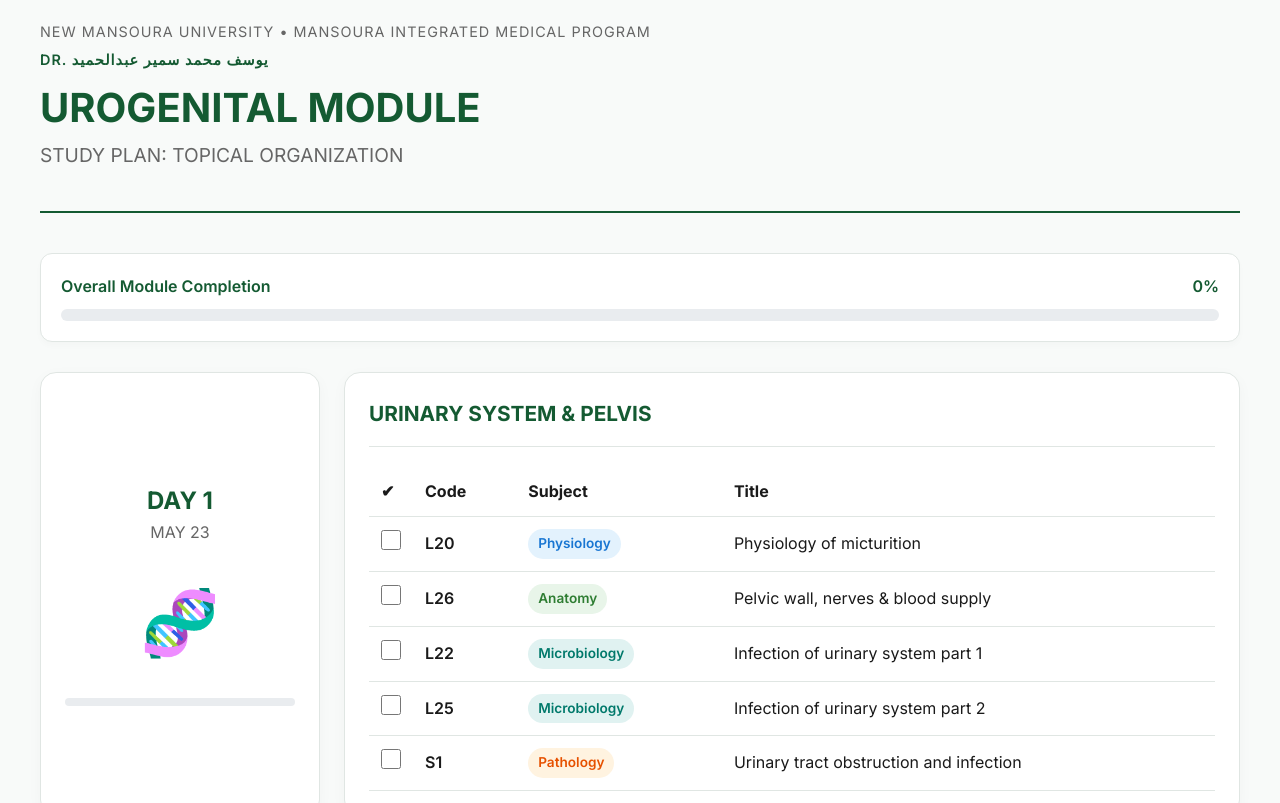
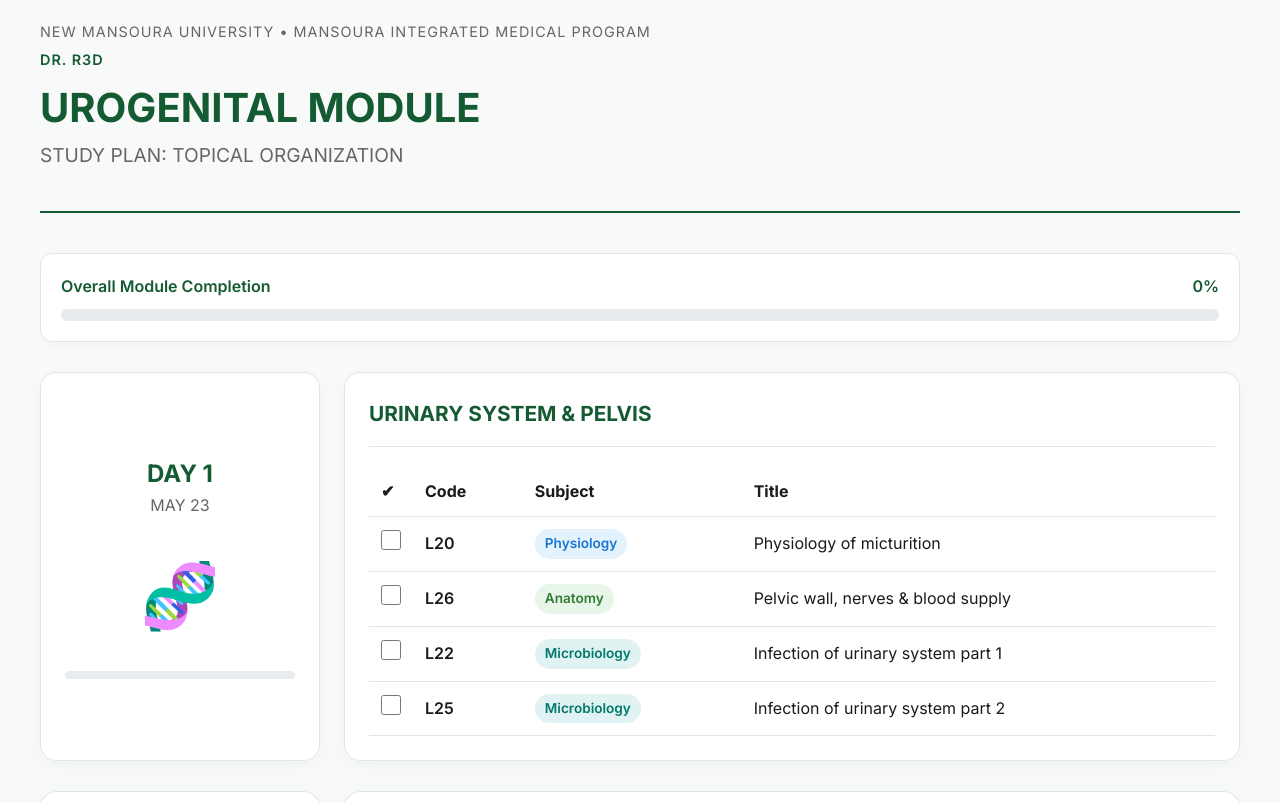
Before and after one commit to R3D22/CVS, a plain HTML site: page index.html in a window 1280 px wide. Shown: the top 803 px of the page. Drawn offline with Linux system fonts and the light colour scheme.

Commit message:
Update index.html

```diff
--- a/index.html
+++ b/index.html
@@ -265,7 +265,7 @@
 <div class="container">
     <div class="header">
         <div class="univ-title">New Mansoura University • Mansoura Integrated Medical Program</div>
-        <div class="univ-title" style="color: var(--primary-green); font-weight: 600;">Dr. يوسف محمد سمير عبدالحميد</div>
+        <div class="univ-title" style="color: var(--primary-green); font-weight: 600;">Dr. R3D </div>
         <h1 class="main-title">UROGENITAL MODULE</h1>
         <p class="subtitle">STUDY PLAN: TOPICAL ORGANIZATION</p>
     </div>
@@ -297,8 +297,7 @@
                 { id: "d1-1", code: "L20", subject: "Physiology", title: "Physiology of micturition" },
                 { id: "d1-2", code: "L26", subject: "Anatomy", title: "Pelvic wall, nerves & blood supply" },
                 { id: "d1-3", code: "L22", subject: "Microbiology", title: "Infection of urinary system part 1" },
-                { id: "d1-4", code: "L25", subject: "Microbiology", title: "Infection of urinary system part 2" },
-                { id: "d1-5", code: "S1", subject: "Pathology", title: "Urinary tract obstruction and infection" }
+                { id: "d1-4", code: "L25", subject: "Microbiology", title: "Infection of urinary system part 2" }
             ]
         },
         {
```
